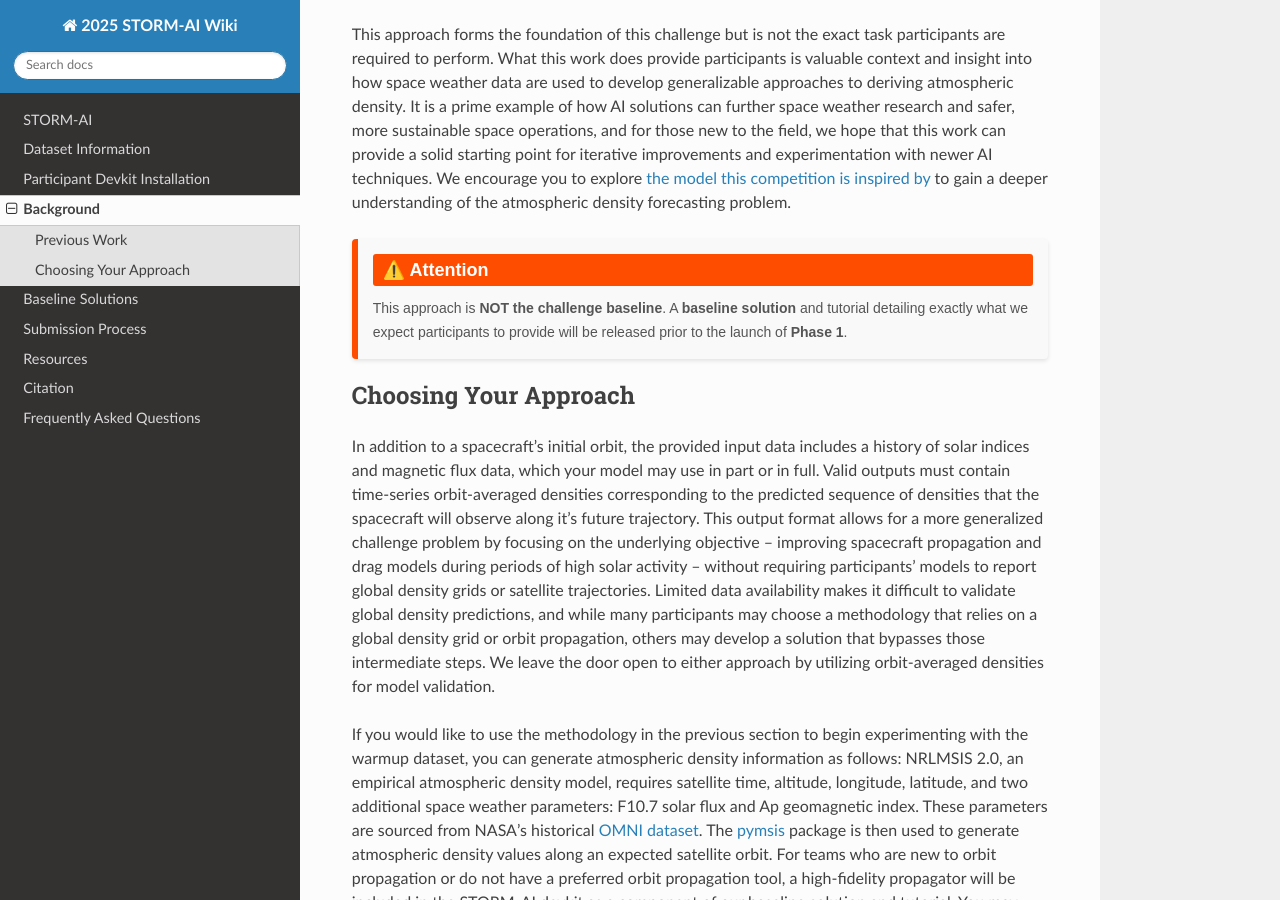
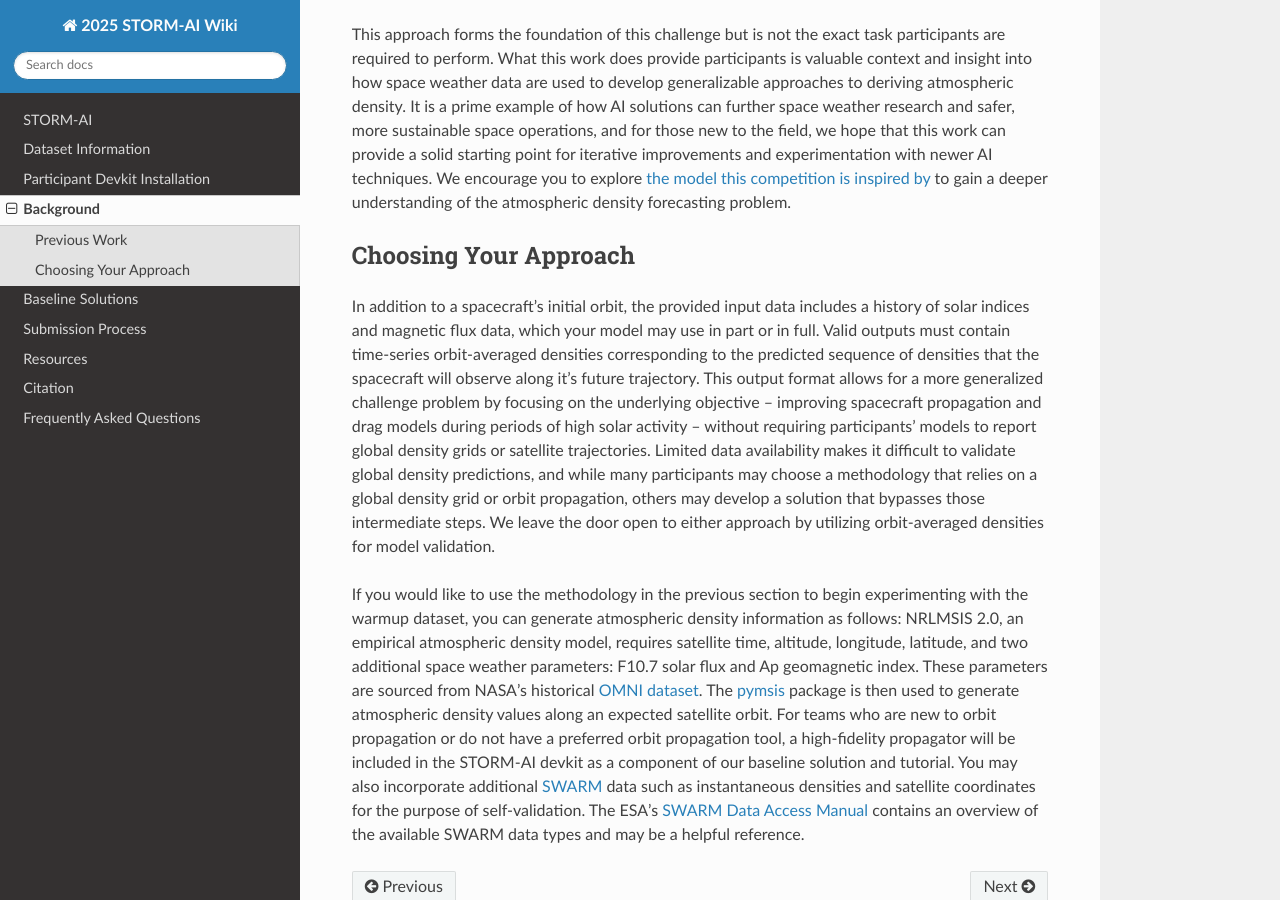
Before and after one commit to olgupila/STORM-AI-devkit-2025, a Sphinx documentation site: the page built from docs/background.md, in a window 1280 px wide and 900 px high, scrolled down 481 px. Built offline with Sphinx 7.4.7 and the Read the Docs theme 3.1.0, drawn with Linux system fonts in a browser that asks for light colours; pages that are not in the unit, such as notebooks, are missing from menus.

Commit message:
Phase 1 update - background.md

```diff
--- a/docs/background.md
+++ b/docs/background.md
@@ -5,11 +5,6 @@ Here we present some of the approaches developed in previous work to improve upo
 
 This approach forms the foundation of this challenge but is not the exact task participants are required to perform. What this work does provide participants is valuable context and insight into how space weather data are used to develop generalizable approaches to deriving atmospheric density. It is a prime example of how AI solutions can further space weather research and safer, more sustainable space operations, and for those new to the field, we hope that this work can provide a solid starting point for iterative improvements and experimentation with newer AI techniques. We encourage you to explore [the model this competition is inspired by](https://github.com/ARCLab-MIT/2025-aichallenge-devkit/tree/main/background_model) to gain a deeper understanding of the atmospheric density forecasting problem.
 
-<div style="display: flex; flex-direction: column; background-color: #f9f9f9; border-left: 6px solid #ff4d00; border-radius: 4px; padding: 15px; margin: 20px 0; box-shadow: 0 2px 4px rgba(0, 0, 0, 0.1); font-family: Arial, sans-serif;">
-    <div style="font-size: 18px; font-weight: bold; color: #ffffff; background-color: #ff4d00; display: inline-block; padding: 5px 10px; border-radius: 3px; margin-bottom: 10px;">⚠️ Attention</div>
-    <p style="font-size: 14px; margin: 0; color: #555;"> This approach is <strong>NOT the challenge baseline</strong>. A <strong>baseline solution</strong> and tutorial detailing exactly what we expect participants to provide will be released prior to the launch of <strong>Phase 1</strong>.</p>
-</div>
-
 ## Choosing Your Approach
 
 In addition to a spacecraft's initial orbit, the provided input data includes a history of solar indices and magnetic flux data, which your model may use in part or in full. Valid outputs must contain time-series orbit-averaged densities corresponding to the predicted sequence of densities that the spacecraft will observe along it's future trajectory. This output format allows for a more generalized challenge problem by focusing on the underlying objective -- improving spacecraft propagation and drag models during periods of high solar activity -- without requiring participants' models to report global density grids or satellite trajectories. Limited data availability makes it difficult to validate global density predictions, and while many participants may choose a methodology that relies on a global density grid or orbit propagation, others may develop a solution that bypasses those intermediate steps. We leave the door open to either approach by utilizing orbit-averaged densities for model validation.
```
